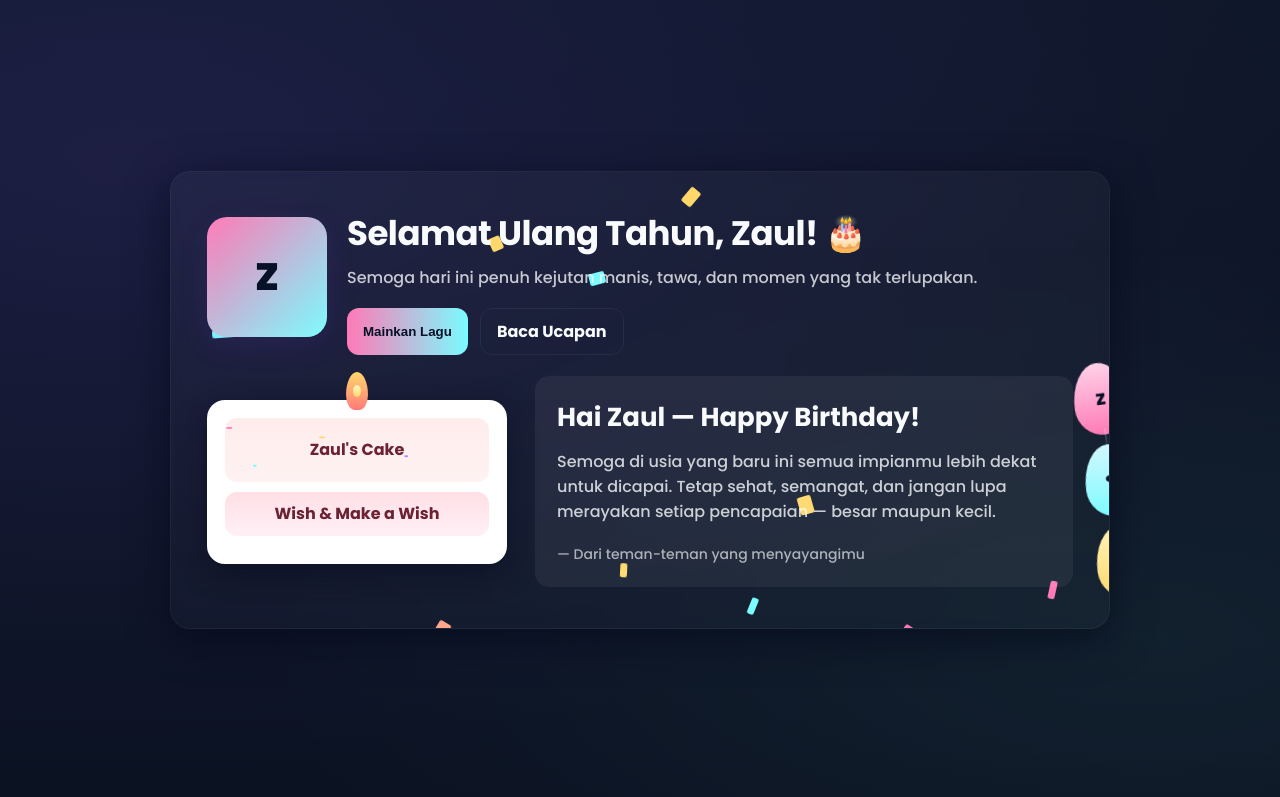
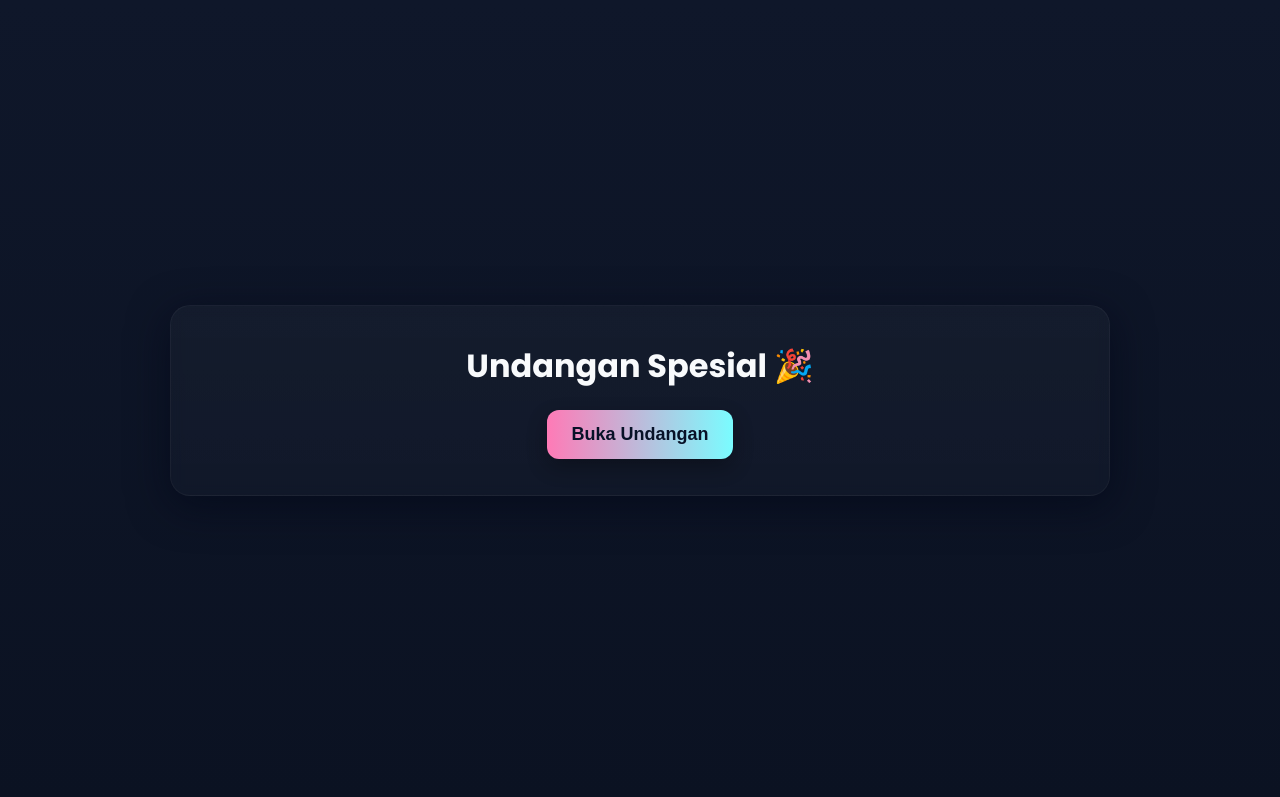
Before and after one commit to batisszz/ulang-tahun-zaul, a plain HTML site: page index.html in a window 1280 px wide. Drawn offline with Linux system fonts and the light colour scheme.

Commit message:
commit kedua

```diff
--- a/index.html
+++ b/index.html
@@ -16,9 +16,7 @@
     *{box-sizing:border-box}
     html,body{height:100%;margin:0;font-family:'Poppins',system-ui,Segoe UI,Roboto,Helvetica,Arial;}
     body{
-      background: radial-gradient(1200px 600px at 10% 20%, rgba(127,90,255,0.12), transparent),
-                  radial-gradient(900px 400px at 90% 80%, rgba(122,255,217,0.06), transparent),
-                  linear-gradient(180deg,var(--bg1),var(--bg2));
+      background: linear-gradient(180deg,var(--bg1),var(--bg2));
       color:#f8fafc;
       display:flex;align-items:center;justify-content:center;padding:24px;
     }
@@ -27,66 +25,68 @@
       width:100%;max-width:940px;border-radius:20px;padding:36px;background:linear-gradient(180deg, rgba(255,255,255,0.03), rgba(255,255,255,0.02));box-shadow:0 10px 40px rgba(2,6,23,0.6);backdrop-filter: blur(6px);position:relative;overflow:hidden;border:1px solid rgba(255,255,255,0.04);
     }
 
+    .hidden{display:none}
+
+    .open-invite{
+      display:flex;flex-direction:column;align-items:center;justify-content:center;
+      gap:20px;text-align:center;
+    }
+    .open-invite h1{font-size:32px;margin:0}
+    .btn-open{padding:14px 24px;font-size:18px;font-weight:700;border-radius:12px;cursor:pointer;border:none;background:linear-gradient(90deg,var(--accent),var(--accent2));color:#071127;box-shadow:0 8px 20px rgba(0,0,0,0.3)}
+
     /* confetti */
     .confetti{pointer-events:none;position:absolute;inset:0;z-index:0}
     .confetti i{position:absolute;width:10px;height:18px;transform-origin:center;opacity:0.95;border-radius:2px}
 
-    /* header */
-    .header{position:relative;z-index:2;display:flex;gap:20px;align-items:center}
-    .avatar{
-      width:120px;height:120px;border-radius:20px;flex-shrink:0;background:linear-gradient(135deg,var(--accent),var(--accent2));display:flex;align-items:center;justify-content:center;font-size:38px;font-weight:900;color:#071127;box-shadow:0 8px 30px rgba(122,58,255,0.12), inset 0 -6px 18px rgba(255,255,255,0.08);
-    }
-    .title{flex:1}
-    .title h1{margin:0;font-size:34px;letter-spacing:-0.5px}
+    .header{position:relative;z-index:2;display:flex;gap:20px;align-items:center;flex-wrap:wrap}
+    .avatar{width:100px;height:100px;border-radius:20px;flex-shrink:0;background:linear-gradient(135deg,var(--accent),var(--accent2));display:flex;align-items:center;justify-content:center;font-size:34px;font-weight:900;color:#071127;box-shadow:0 8px 30px rgba(122,58,255,0.12), inset 0 -6px 18px rgba(255,255,255,0.08);}
+    .title{flex:1;min-width:220px}
+    .title h1{margin:0;font-size:28px;letter-spacing:-0.5px}
     .title p{margin:6px 0 0;color:rgba(248,250,252,0.78)}
-
-    .btn-row{display:flex;gap:12px;margin-top:18px}
+    .btn-row{display:flex;flex-wrap:wrap;gap:12px;margin-top:18px}
     .btn{background:transparent;border:1px solid rgba(255,255,255,0.06);padding:10px 16px;border-radius:12px;color:inherit;text-decoration:none;font-weight:600;cursor:pointer}
     .btn.primary{background:linear-gradient(90deg,var(--accent),var(--accent2));color:#071127;border:none}
 
-    /* cake area */
-    .stage{display:flex;gap:28px;align-items:center;margin-top:26px;z-index:2}
-    .cake{
-      width:300px;min-width:220px;background:linear-gradient(180deg,#fff 0%, #fff 60%);border-radius:18px;padding:18px;position:relative;box-shadow:0 8px 30px rgba(2,6,23,0.45);
-    }
-    .cake .flame{position:absolute;left:50%;transform:translateX(-50%);top:-28px;width:22px;height:38px;border-radius:50% 50% 40% 40%/60% 60% 40% 40%;background:linear-gradient(180deg,#ffd86b,#ff7a7a);display:flex;align-items:center;justify-content:center;}
-    .cake .flame::after{content:'';width:8px;height:12px;background:linear-gradient(180deg,#fff9c4,#ffd86b);border-radius:50%}
+    .stage{display:flex;gap:28px;align-items:center;margin-top:26px;z-index:2;flex-wrap:wrap}
+    .cake{flex:1;min-width:220px;max-width:300px;background:linear-gradient(180deg,#fff 0%, #fff 60%);border-radius:18px;padding:18px;position:relative;box-shadow:0 8px 30px rgba(2,6,23,0.45);margin:auto}
+    .cake .flame{position:absolute;left:50%;transform:translateX(-50%);top:-28px;width:22px;height:38px;border-radius:50% 50% 40% 40%/60% 60% 40% 40%;background:linear-gradient(180deg,#ffd86b,#ff7a7a);}
     .cake .layer{height:64px;border-radius:12px;background:linear-gradient(180deg,#ffecec,#fff2f2);margin-bottom:10px;display:flex;align-items:center;justify-content:center;font-weight:700;color:#6b2232}
-    .cake .sprinkles{position:absolute;inset:8px;pointer-events:none}
 
-    /* message box */
-    .message{flex:1;background:var(--card);padding:22px;border-radius:14px;min-height:180px;display:flex;flex-direction:column;justify-content:center;gap:12px}
-    .message h2{margin:0;font-size:26px}
+    .message{flex:2;background:var(--card);padding:22px;border-radius:14px;min-height:160px;display:flex;flex-direction:column;justify-content:center;gap:12px}
+    .message h2{margin:0;font-size:22px}
     .message p{margin:0;color:rgba(248,250,252,0.8)}
     .message .from{margin-top:8px;font-size:14px;color:rgba(248,250,252,0.65)}
 
-    /* balloons */
-    .balloons{position:absolute;right:-40px;bottom:20px;z-index:1;transform:rotate(-8deg)}
-    .balloon{width:54px;height:72px;border-radius:50% 50% 50% 50%/60% 60% 40% 40%;background:linear-gradient(180deg,rgba(255,255,255,0.9),rgba(255,255,255,0.8));display:flex;align-items:center;justify-content:center;font-weight:800;color:#071127;position:relative;margin:10px}
-    .balloon::after{content:'';position:absolute;left:50%;transform:translateX(-50%);bottom:-18px;width:2px;height:24px;background:linear-gradient(180deg,rgba(255,255,255,0.2),rgba(255,255,255,0.03));}
+    .balloons{position:absolute;right:-20px;bottom:20px;z-index:1;transform:rotate(-8deg)}
+    .balloon{width:50px;height:68px;border-radius:50% 50% 50% 50%/60% 60% 40% 40%;display:flex;align-items:center;justify-content:center;font-weight:800;color:#071127;position:relative;margin:6px}
+    .balloon::after{content:'';position:absolute;left:50%;transform:translateX(-50%);bottom:-18px;width:2px;height:20px;background:rgba(255,255,255,0.2)}
 
-    /* responsive */
-    @media (max-width:720px){
-      .header{flex-direction:row}
-      .stage{flex-direction:column;align-items:stretch}
+    @media (max-width:600px){
+      .title h1{font-size:22px}
+      .open-invite h1{font-size:26px}
+      .btn-open{font-size:16px;padding:12px 20px}
+      .stage{flex-direction:column}
       .cake{width:100%}
     }
-
-    /* simple animation */
-    @keyframes floaty{0%{transform:translateY(0)}50%{transform:translateY(-10px)}100%{transform:translateY(0)}}
-    .avatar, .cake, .message{animation:floaty 4s ease-in-out infinite}
-
   </style>
 </head>
 <body>
   <div class="card" role="main">
+    <!-- Halaman awal buka undangan -->
+    <div id="intro" class="open-invite">
+      <h1>Undangan Spesial 🎉</h1>
+      <button class="btn-open" onclick="openInvite()">Buka Undangan</button>
+    </div>
+
+    <!-- Isi ucapan -->
+    <div id="content" class="hidden">
       <div class="confetti" aria-hidden="true"></div>
 
       <div class="header">
         <div class="avatar">Z</div>
         <div class="title">
           <h1>Selamat Ulang Tahun, Zaul! 🎂</h1>
-        <p>Semoga hari ini penuh kejutan manis, tawa, dan momen yang tak terlupakan.</p>
+          <p>Semoga hari ini penuh kejutan manis, tawa, dan momen indah.</p>
           <div class="btn-row">
             <button class="btn primary" onclick="playMelody()">Mainkan Lagu</button>
             <a class="btn" href="#wish">Baca Ucapan</a>
@@ -95,56 +95,52 @@
       </div>
 
       <div class="stage">
-      <div class="cake" aria-hidden="true">
-        <div class="flame" style="animation: flame 1s infinite alternate;"></div>
+        <div class="cake">
+          <div class="flame"></div>
           <div class="layer">Zaul's Cake</div>
-        <div class="layer" style="height:44px;background:linear-gradient(180deg,#ffdfe6,#fff0f6);">Wish &amp; Make a Wish</div>
-        <svg class="sprinkles" viewBox="0 0 300 120" preserveAspectRatio="none" xmlns="http://www.w3.org/2000/svg">
-          <rect x="12" y="20" width="6" height="2" rx="1" fill="#ff7ab6"/>
-          <rect x="40" y="60" width="4" height="2" rx="1" fill="#7afcff"/>
-          <rect x="110" y="30" width="6" height="2" rx="1" fill="#ffd86b"/>
-          <rect x="200" y="50" width="4" height="2" rx="1" fill="#b38cff"/>
-        </svg>
+          <div class="layer" style="height:44px;background:linear-gradient(180deg,#ffdfe6,#fff0f6);">Make a Wish</div>
         </div>
 
         <div class="message" id="wish">
-        <h2>Hai Zaul — Happy Birthday!</h2>
-        <p>Semoga di usia yang baru ini semua impianmu lebih dekat untuk dicapai. Tetap sehat, semangat, dan jangan lupa merayakan setiap pencapaian — besar maupun kecil.</p>
+          <h2>Happy Birthday Zaul!</h2>
+          <p>Semoga semua impianmu semakin dekat tercapai. Tetap sehat, semangat, dan selalu bahagia!</p>
           <div class="from">— Dari teman-teman yang menyayangimu</div>
         </div>
       </div>
 
-    <!-- balloons for decoration -->
       <div class="balloons" aria-hidden="true">
         <div class="balloon" style="background:linear-gradient(180deg,#ffd1e8,#ff7ab6);">Z</div>
         <div class="balloon" style="background:linear-gradient(180deg,#d1f7ff,#7afcff);">❤</div>
         <div class="balloon" style="background:linear-gradient(180deg,#fff2b5,#ffd86b);">🎉</div>
       </div>
-
+    </div>
   </div>
 
   <script>
-    // generate confetti pieces
+    function openInvite(){
+      document.getElementById('intro').classList.add('hidden');
+      document.getElementById('content').classList.remove('hidden');
+      startConfetti();
+    }
+
+    function startConfetti(){
       const confettiEl = document.querySelector('.confetti');
       const colors = ['#ff7ab6','#7afcff','#ffd86b','#b38cff','#ffa78e'];
-    for(let i=0;i<40;i++){
+      for(let i=0;i<30;i++){
         const el = document.createElement('i');
         el.style.left = Math.random()*100 + '%';
         el.style.top = Math.random()*-10 + '%';
         el.style.background = colors[Math.floor(Math.random()*colors.length)];
-      el.style.transform = 'rotate('+(Math.random()*360)+'deg)';
         el.style.animation = `drop ${4+Math.random()*3}s ${Math.random()*2}s linear infinite`;
         el.style.width = (6+Math.random()*10)+'px';
         el.style.height = (10+Math.random()*14)+'px';
         confettiEl.appendChild(el);
       }
-
-    // confetti drop animation
       const style = document.createElement('style');
       style.textContent = `@keyframes drop{0%{opacity:1;transform:translateY(-10vh) rotate(0deg)}100%{opacity:1;transform:translateY(110vh) rotate(360deg)}}`;
       document.head.appendChild(style);
+    }
 
-    // small melody (WebAudio simple)
     function playMelody(){
       try{
         const ctx = new (window.AudioContext || window.webkitAudioContext)();
```
Lines whose indentation alone changed are shown as unchanged.
